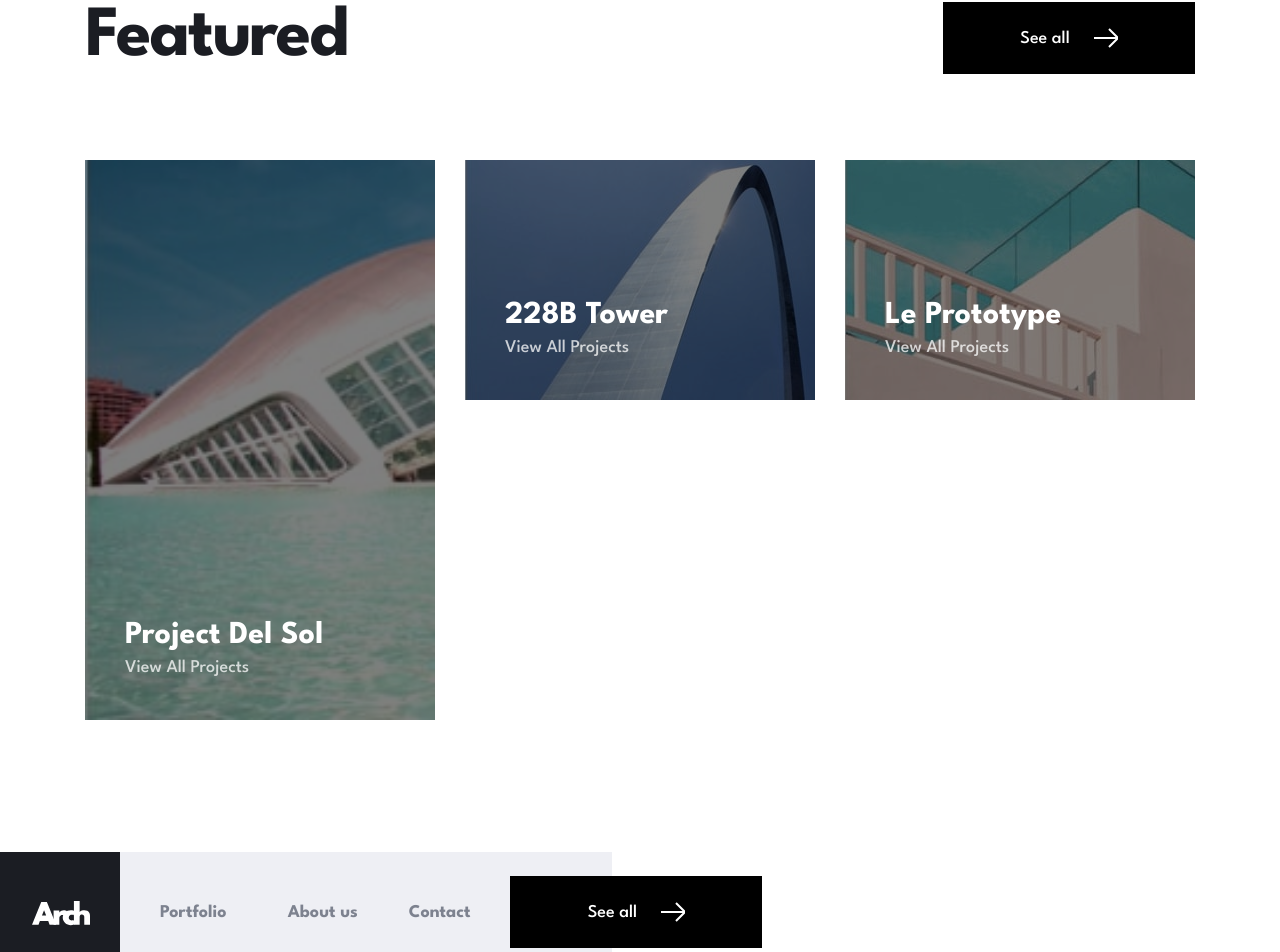
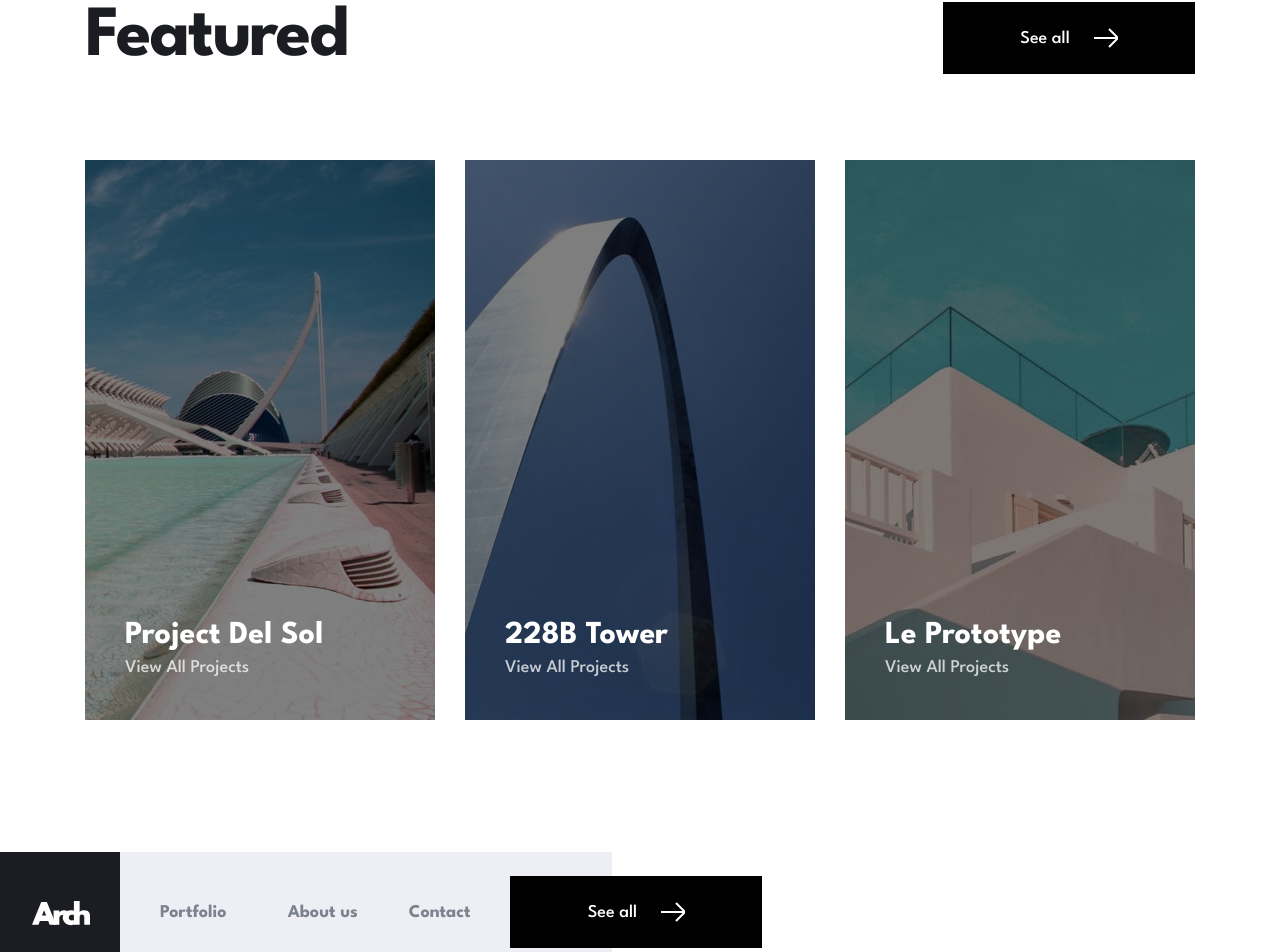
Before and after one commit to gigakhrz/arch-studio-multi-page-website, a Next.js app: page / in a window 1280 px wide. Shown: the part 2675-3627 px from the top of the page. Built offline with nearby package versions, Linux system fonts and the light colour scheme.

Commit message:
changee bgs

```diff
--- a/src/app/components/homeChilds/FeaturesChilds.tsx
+++ b/src/app/components/homeChilds/FeaturesChilds.tsx
@@ -5,7 +5,7 @@ const FeaturesChilds = (): JSX.Element => {
     <div className="flex flex-col w-full gap-[24px] lg:flex-row lg:gap-[30px]">
       <div
         className="w-[311px] h-[240px] flex flex-col items-start justify-end px-[24px] py-[23px] relative   bg-projectMob-img bg-no-repeat	bg-cover
-        md:w-full md:pl-[40px] md:pb-[40px] md:bg-projectTab-img lg:h-[560px]
+        md:w-full md:pl-[40px] md:pb-[40px] md:bg-projectTab-img lg:h-[560px] lg:bg-projectDes-img
       "
       >
         <h1 className=" z-10 text-[32px] leading-[40px]  text-white self-start font-bold">
@@ -26,7 +26,7 @@ const FeaturesChilds = (): JSX.Element => {
 
       <div
         className="w-[311px] h-[240px] flex flex-col items-start justify-end px-[24px] py-[23px] relative   bg-towerMob-img bg-no-repeat	bg-cover
-      md:w-full md:pl-[40px] md:pb-[40px] md:bg-towerTab-img  "
+      md:w-full md:pl-[40px] md:pb-[40px] md:bg-towerTab-img  lg:h-[560px] lg:bg-towerDes-img"
       >
         <h1 className=" z-10 text-[32px] leading-[40px]  text-white self-start font-bold">
           228B Tower
@@ -45,7 +45,7 @@ const FeaturesChilds = (): JSX.Element => {
 
       <div
         className="w-[311px] h-[240px] flex flex-col items-start justify-end px-[24px] py-[23px] relative   bg-protorypeMob-img bg-no-repeat	bg-cover
-      md:w-full md:pl-[40px] md:pb-[40px] md:bg-protorypeTab-img"
+      md:w-full md:pl-[40px] md:pb-[40px] md:bg-protorypeTab-img lg:h-[560px] lg:bg-protorypeDes-img"
       >
         <h1 className=" z-10 text-[32px] leading-[40px]  text-white self-start font-bold">
           Le Prototype
```
